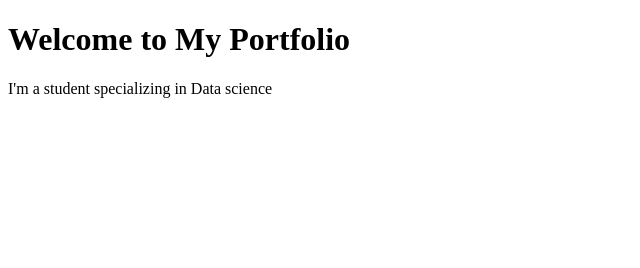
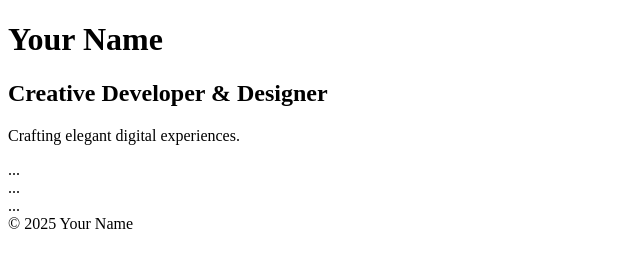
Before and after one commit to Anseuradel/Anseuradel.github.io, a plain HTML site: page index.html in a window 1280 px wide. Shown: the whole page, without its empty margins (0-640 px from the left). Drawn offline with Linux system fonts and the light colour scheme.

Commit message:
Update index.html

```diff
--- a/index.html
+++ b/index.html
@@ -2,11 +2,25 @@
 <html lang="en">
 <head>
     <meta charset="UTF-8">
-    <title>Anseur Adel - Portfolio</title>
+    <title>Your Name | Portfolio</title>
     <link rel="stylesheet" href="style.css">
 </head>
 <body>
-    <h1>Welcome to My Portfolio</h1>
-    <p>I'm a student specializing in Data science</p>
+    <header>
+        <h1>Your Name</h1>
+        <nav> <!-- links to sections --> </nav>
+    </header>
+
+    <section id="hero">
+        <h2>Creative Developer & Designer</h2>
+        <p>Crafting elegant digital experiences.</p>
+    </section>
+
+    <section id="about">...</section>
+    <section id="projects">...</section>
+    <section id="contact">...</section>
+
+    <footer>© 2025 Your Name</footer>
+    <script src="script.js"></script>
 </body>
 </html>
```
